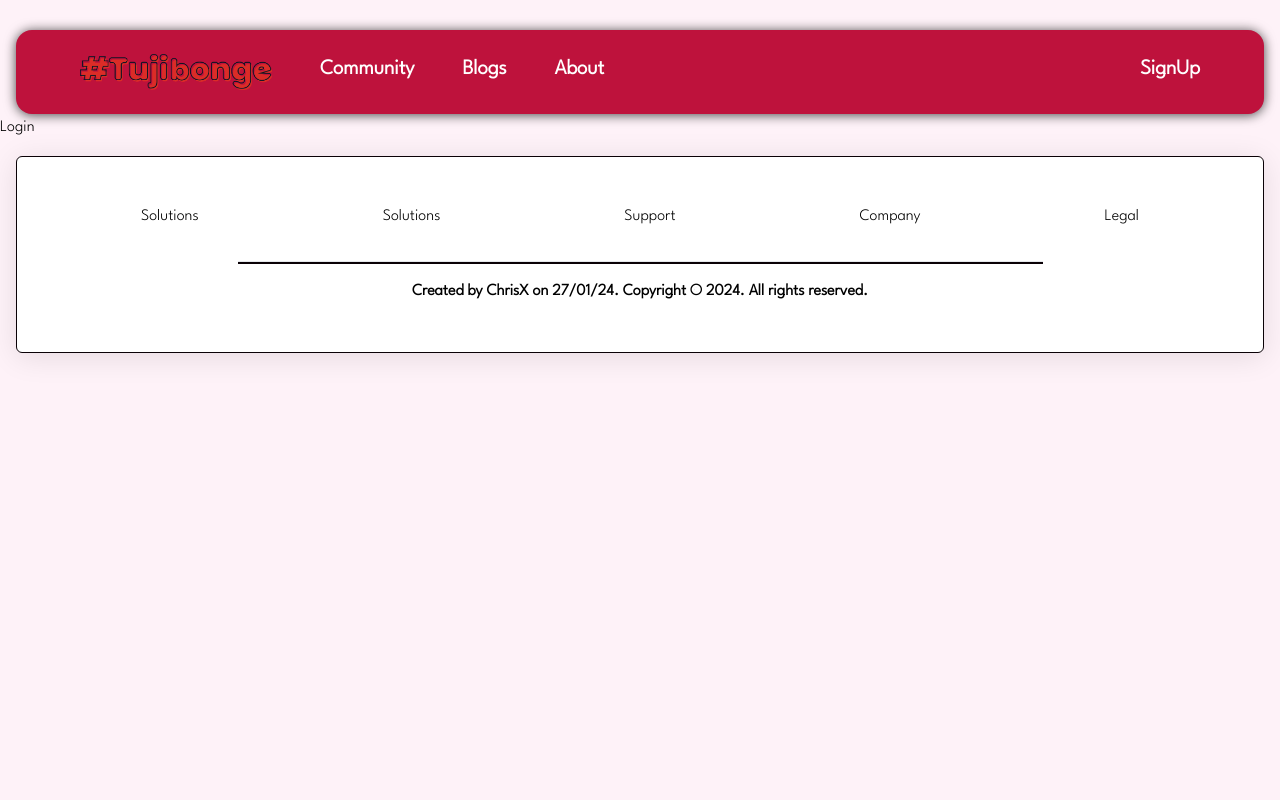
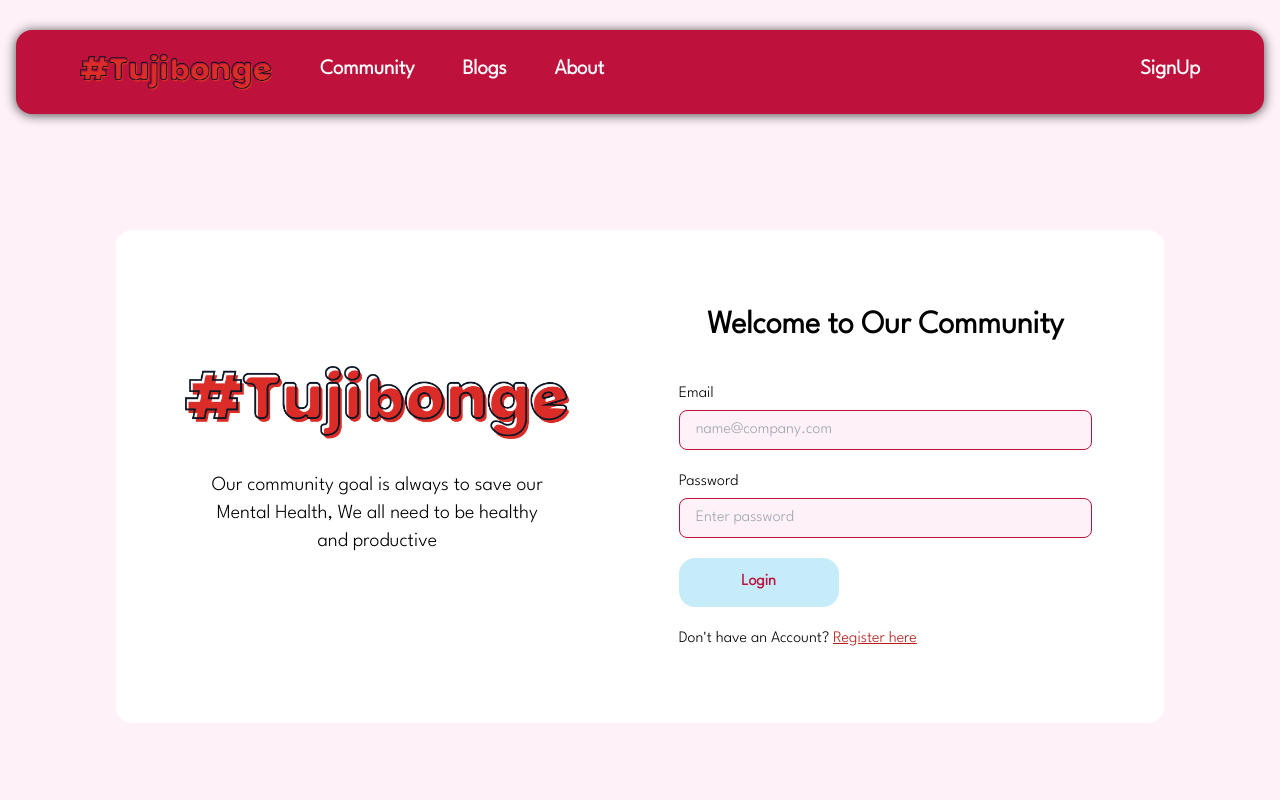
Before and after one commit to braxvalle/Tujibonge, a React (Create React App) app in the folder client/: page /login in a window 1280 px wide. Shown: the top 800 px of the page. Built offline with nearby package versions, Linux system fonts and the light colour scheme.

Commit message:
creating signing api routes

```diff
--- a/client/src/pages/Login.jsx
+++ b/client/src/pages/Login.jsx
@@ -1,8 +1,67 @@
-import React from 'react'
+import React, { useState } from 'react'
+import logo from '../assets/Tujibonge LOGO.png'
+import { useNavigate } from 'react-router-dom'
 
 const Login = () => {
+  const [formData, setFormData] = useState({});
+  const [erroMessage, setErrorMessage] = useState(null);
+  const navigate = useNavigate();
+  const [loading, setLoading] = useState(false);
+
+  const handleChange = (e) => {
+    setFormData({...formData, [e.target.id]: e.target.value.trim() });
+  }
+
+  const handleSubmit = async (e) => {
+    e.preventDefault()
+    if(!formData.email || !formData.password) {
+      return setErrorMessage()
+    }
+    try {
+      const res = await fetch('/api/auth/login', {
+        method: 'POST',
+        headers: { 'Content-Type': 'application/json' },
+        body: JSON.stringify(formData),
+      });
+      const data = await res.json();
+      if (data.success === false) {
+        return alert('Please Enter the correct details');
+      }
+      if(res.ok) {
+        navigate('/');
+      }
+    } catch (error) {
+      setErrorMessage(error.message);
+    }
+  }
+
   return (
-    <div>Login</div>
+    <div className='main-item'>
+      <div className="form-items bg-white p-10">
+        <div className="left-form">
+          <img className='w-96' src={logo} alt="logo" />
+          <p className='px-12 py-8 text-xl text-center'>Our community goal is always to save our Mental Health, We all need to be healthy and productive</p>
+        </div>
+        <div className="right-form">
+          <h2 className='text-center'>Welcome to Our Community</h2>
+          <form onSubmit={handleSubmit}>
+            <div className='form-inputs flex flex-col gap-1 mb-5'>
+              <label htmlFor="email">Email</label>
+              <input type="email" id='email' placeholder='name@company.com' required onChange={handleChange} />
+            </div>
+            <div className='form-inputs flex flex-col gap-1 mb-5'>
+              <label htmlFor="email">Password</label>
+              <input type="password" id='password' placeholder='Enter password' required onChange={handleChange} />
+            </div>
+            <div className="btn-div">
+              <button className='btn' type='submit' disabled={loading}>Login</button>
+            </div>
+          </form>
+          <p>{erroMessage}</p>
+        <p className='pt-5 font-medium'>Don't have an Account? <span className='text-red-700 underline'><a href="/signup">Register here</a></span></p>
+        </div>
+      </div>
+    </div>
   )
 }
 
```
Also changed, not shown: 1 other file (tests, documents, lock files or other folders).
